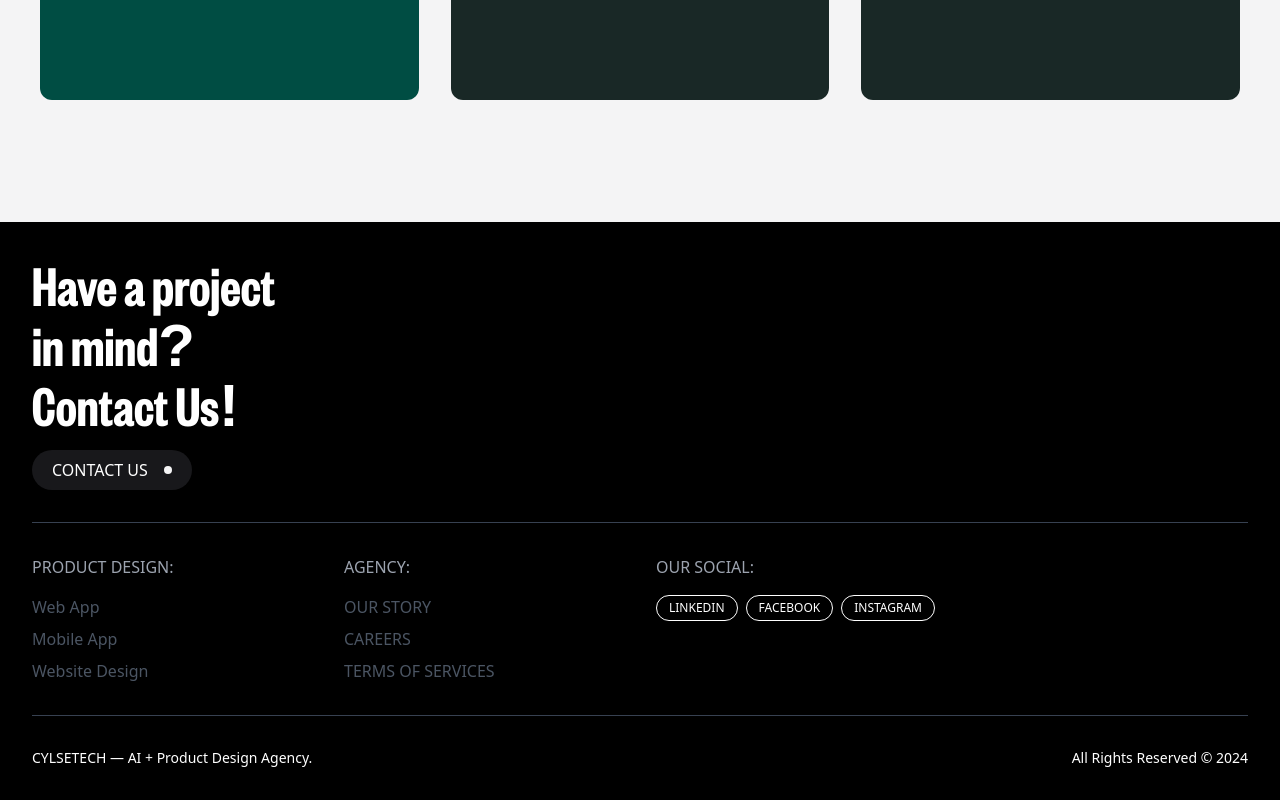
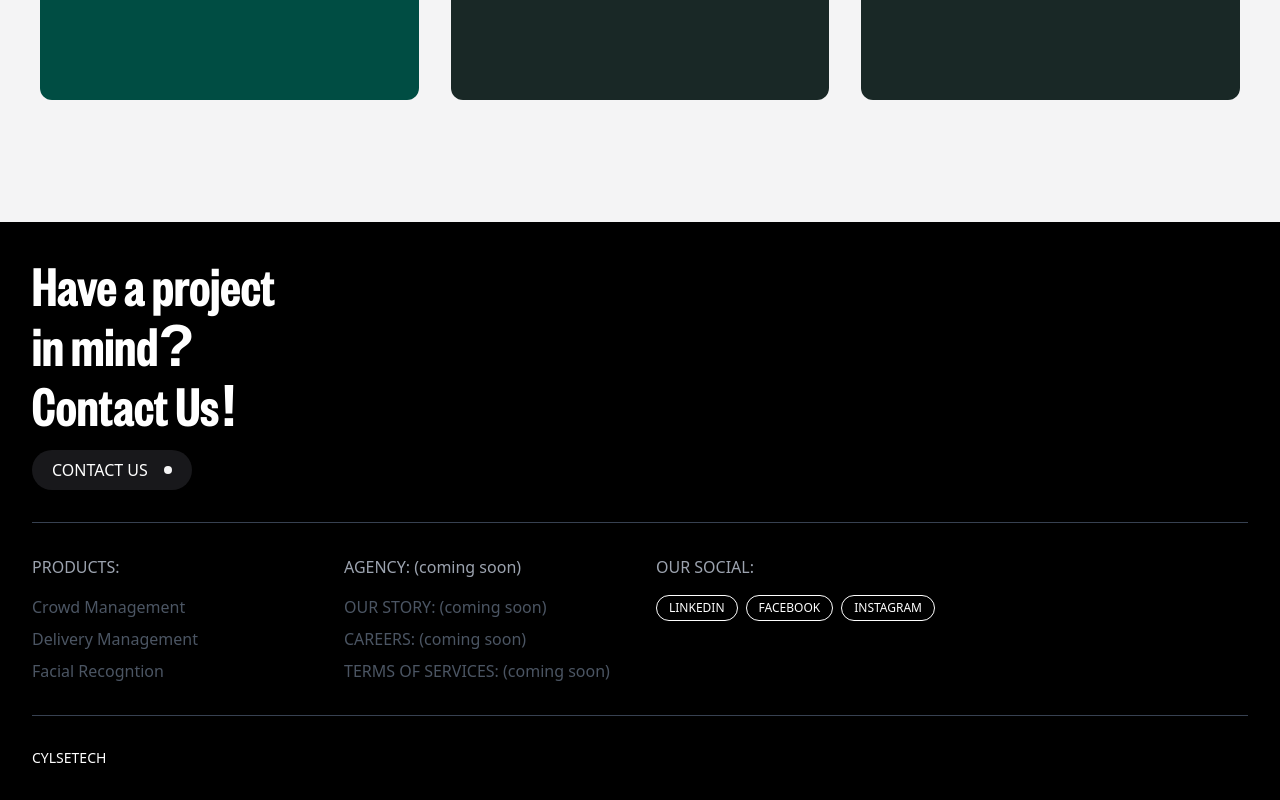
Before and after one commit to kunal23g/CYLSETECH-M, a React (Vite) app: page / in a window 1280 px wide. Shown: the part 4276-5076 px from the top of the page. Built offline with nearby package versions, Linux system fonts and the light colour scheme.

Commit message:
Update Footer.jsx

```diff
--- a/src/components/Footer.jsx
+++ b/src/components/Footer.jsx
@@ -28,22 +28,22 @@ const Footer = () => {
         <div className="  grid grid-cols-1 md:grid-cols-4 gap-8 border-t border-gray-700 pt-8">
 
           <div>
-            <h3 className="text-gray-400 mb-4 hover:text-white hover:cursor-pointer">PRODUCT DESIGN:</h3>
+            <h3 className="text-gray-400 mb-4 hover:text-white hover:cursor-pointer">PRODUCTS:</h3>
             <ul className=" text-gray-600 space-y-2  ">
 
-              <li className='hover:text-white hover:cursor-pointer'>Web App</li>
-              <li className='hover:text-white hover:cursor-pointer'>Mobile App</li>
-              <li className='hover:text-white hover:cursor-pointer'>Website Design</li>
+              <li className='hover:text-white hover:cursor-pointer'>Crowd Management</li>
+              <li className='hover:text-white hover:cursor-pointer'>Delivery Management</li>
+              <li className='hover:text-white hover:cursor-pointer'>Facial Recogntion</li>
             </ul>
           </div>
           <div>
-            <h3 className="text-gray-400 mb-4 hover:text-white hover:cursor-pointer ">AGENCY:</h3>
+            <h3 className="text-gray-400 mb-4 hover:text-white hover:cursor-pointer ">AGENCY: (coming soon)</h3>
             <ul className=" text-gray-600 space-y-2 ">
-              <li className='hover:text-white hover:cursor-pointer'>OUR STORY</li>
-              <li className='hover:text-white hover:cursor-pointer'>CAREERS</li>
+              <li className='hover:text-white hover:cursor-pointer'>OUR STORY:  (coming soon) </li>
+              <li className='hover:text-white hover:cursor-pointer'>CAREERS: (coming soon)</li>
             </ul>
             <div className=" text-gray-600 mt-2">
-              <p className='hover:text-white hover:cursor-pointer'>TERMS OF SERVICES</p>
+              <p className='hover:text-white hover:cursor-pointer'>TERMS OF SERVICES: (coming soon)</p>
 
             </div>
           </div>
@@ -82,8 +82,8 @@ const Footer = () => {
         </div>
 
         <div className="mt-8 pt-8 border-t border-gray-700 flex justify-between items-center text-sm">
-          <p>CYLSETECH — AI + Product Design Agency.</p>
-          <p>All Rights Reserved © 2024</p>
+          <p>CYLSETECH </p>
+          {/* <p>All Rights Reserved © 2024</p> */}
         </div>
       </div>
     </footer>
```
